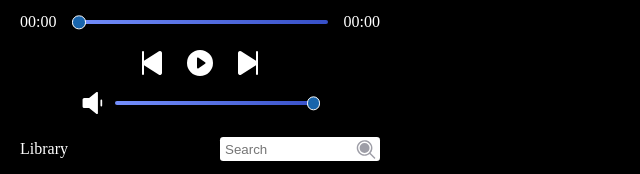
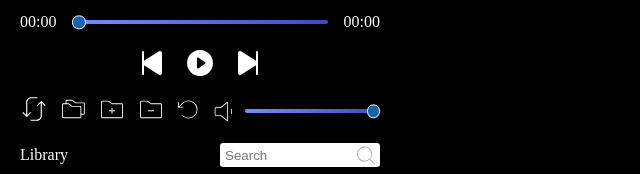
Before and after one commit to AnirbanRahi/mini-music-player-overlay, an Electron app: page index.html in a window 1280 px wide. Shown: the part 273-447 px from the top of the page, without its empty margins (0-640 px from the left). Drawn offline with Linux system fonts and the light colour scheme; no server answers.

Commit message:
add sources, refresh and rescan icons

```diff
--- a/index.html
+++ b/index.html
@@ -51,16 +51,58 @@
                 </path>
             </svg>
         </div>
-        <div class="volume">
-            <svg xmlns="http://www.w3.org/2000/svg" id="volume" width="32" height="32" fill="#ffffff"
-                viewBox="0 0 256 256">
-                <path
-                    d="M168,32V224a8,8,0,0,1-12.91,6.31L85.25,176H40a16,16,0,0,1-16-16V96A16,16,0,0,1,40,80H85.25l69.84-54.31A8,8,0,0,1,168,32Zm32,64a8,8,0,0,0-8,8v48a8,8,0,0,0,16,0V104A8,8,0,0,0,200,96Z">
-                </path>
-            </svg>
-            <input type="range" id="volume-level" value="1.0" min="0.0" max="1.0" step="0.01" class="progress-bar">
+        <div class="settings">
+            <div class="refresh">
+                <svg xmlns="http://www.w3.org/2000/svg" x="0px" y="0px" width="28" height="28" viewBox="0,0,256,256">
+                    <g fill="#ffffff" fill-rule="nonzero" stroke="none" stroke-width="1" stroke-linecap="butt" stroke-linejoin="miter"
+                        stroke-miterlimit="10" stroke-dasharray="" stroke-dashoffset="0" font-family="none" font-weight="none"
+                        font-size="none" text-anchor="none" style="mix-blend-mode: normal">
+                        <g transform="scale(5.12,5.12)">
+                            <path
+                                d="M20,4c-4.94531,0 -9,4.05469 -9,9v22.5625l-5.28125,-5.28125l-1.4375,1.4375l7,7l0.71875,0.6875l0.71875,-0.6875l7,-7l-1.4375,-1.4375l-5.28125,5.28125v-22.5625c0,-3.85547 3.14453,-7 7,-7h11v-2zM38,10.59375l-0.71875,0.6875l-7,7l1.4375,1.4375l5.28125,-5.28125v22.5625c0,3.85547 -3.14453,7 -7,7h-11v2h11c4.94531,0 9,-4.05469 9,-9v-22.5625l5.28125,5.28125l1.4375,-1.4375l-7,-7z">
+                            </path>
+                        </g>
+                    </g>
+                </svg>
+            </div>
+            <div id="sources">
+                <svg xmlns="http://www.w3.org/2000/svg" width="28" height="28" fill="#ffffff" viewBox="0 0 256 256">
+                    <path
+                        d="M224,68H153.33l-28.8-21.6a12.05,12.05,0,0,0-7.2-2.4H72A12,12,0,0,0,60,56V76H40A12,12,0,0,0,28,88V200a12,12,0,0,0,12,12H192.89A11.12,11.12,0,0,0,204,200.89V180h20.89A11.12,11.12,0,0,0,236,168.89V80A12,12,0,0,0,224,68ZM196,200.89a3.12,3.12,0,0,1-3.11,3.11H40a4,4,0,0,1-4-4V88a4,4,0,0,1,4-4H85.33a4,4,0,0,1,2.4.8l29.87,22.4a4,4,0,0,0,2.4.8h72a4,4,0,0,1,4,4Zm32-32a3.12,3.12,0,0,1-3.11,3.11H204V112a12,12,0,0,0-12-12H121.33L92.53,78.4a12.05,12.05,0,0,0-7.2-2.4H68V56a4,4,0,0,1,4-4h45.33a4,4,0,0,1,2.4.8L149.6,75.2a4,4,0,0,0,2.4.8h72a4,4,0,0,1,4,4Z">
+                    </path>
+                </svg>
+            </div>
+            <div id="add_sources">
+                <svg xmlns="http://www.w3.org/2000/svg" width="28" height="28" fill="#ffffff" viewBox="0 0 256 256">
+                    <path
+                        d="M216,76H129.33l-28.8-21.6a12.05,12.05,0,0,0-7.2-2.4H40A12,12,0,0,0,28,64V200a12,12,0,0,0,12,12H216.89A11.12,11.12,0,0,0,228,200.89V88A12,12,0,0,0,216,76Zm4,124.89a3.12,3.12,0,0,1-3.11,3.11H40a4,4,0,0,1-4-4V64a4,4,0,0,1,4-4H93.33a4,4,0,0,1,2.4.8L125.6,83.2a4,4,0,0,0,2.4.8h88a4,4,0,0,1,4,4ZM156,144a4,4,0,0,1-4,4H132v20a4,4,0,0,1-8,0V148H104a4,4,0,0,1,0-8h20V120a4,4,0,0,1,8,0v20h20A4,4,0,0,1,156,144Z">
+                    </path>
+                </svg>
+            </div>
+            <div id="remove_sources">
+                <svg xmlns="http://www.w3.org/2000/svg" width="28" height="28" fill="#ffffff" viewBox="0 0 256 256">
+                    <path
+                        d="M216,76H129.33l-28.8-21.6a12.05,12.05,0,0,0-7.2-2.4H40A12,12,0,0,0,28,64V200a12,12,0,0,0,12,12H216.89A11.12,11.12,0,0,0,228,200.89V88A12,12,0,0,0,216,76Zm4,124.89a3.12,3.12,0,0,1-3.11,3.11H40a4,4,0,0,1-4-4V64a4,4,0,0,1,4-4H93.33a4,4,0,0,1,2.4.8L125.6,83.2a4,4,0,0,0,2.4.8h88a4,4,0,0,1,4,4ZM156,144a4,4,0,0,1-4,4H104a4,4,0,0,1,0-8h48A4,4,0,0,1,156,144Z">
+                    </path>
+                </svg>
+            </div>
+            <div id="rescan">
+                <svg xmlns="http://www.w3.org/2000/svg" width="25" height="25" fill="#ffffff" viewBox="0 0 256 256">
+                    <path
+                        d="M220,128a92,92,0,0,1-90.77,92H128a91.47,91.47,0,0,1-63.13-25.1,4,4,0,1,1,5.5-5.82A84,84,0,1,0,68.6,68.57l-.13.12L34.3,100H72a4,4,0,0,1,0,8H24a4,4,0,0,1-4-4V56a4,4,0,0,1,8,0V94.89l35-32A92,92,0,0,1,220,128Z">
+                    </path>
+                </svg>
+            </div>
+            <div class="volume">
+                <svg xmlns="http://www.w3.org/2000/svg" width="31" height="31" fill="#ffffff" viewBox="0 0 256 256">
+                    <path
+                        d="M161.76,28.41a4,4,0,0,0-4.22.43L86.63,84H40A12,12,0,0,0,28,96v64a12,12,0,0,0,12,12H86.63l70.91,55.16A4.07,4.07,0,0,0,160,228a3.92,3.92,0,0,0,1.76-.41A4,4,0,0,0,164,224V32A4,4,0,0,0,161.76,28.41ZM156,215.82l-65.54-51A4.06,4.06,0,0,0,88,164H40a4,4,0,0,1-4-4V96a4,4,0,0,1,4-4H88a4.06,4.06,0,0,0,2.46-.84l65.54-51ZM204,104v48a4,4,0,0,1-8,0V104a4,4,0,0,1,8,0Z">
+                    </path>
+                </svg>
+                <input type="range" id="volume-level" value="1.0" min="0.0" max="1.0" step="0.01" class="progress-bar">
+            </div>
         </div>
-        <br>
+
         <div class="search">
             <p>Library</p>
             <div class="search-box">
@@ -68,7 +110,7 @@
                 <svg xmlns="http://www.w3.org/2000/svg" id="search-svg" width="28" height="28" fill="#ffffff"
                     viewBox="0 0 256 256">
                     <path
-                        d="M168,112a56,56,0,1,1-56-56A56,56,0,0,1,168,112Zm61.66,117.66a8,8,0,0,1-11.32,0l-50.06-50.07a88,88,0,1,1,11.32-11.31l50.06,50.06A8,8,0,0,1,229.66,229.66ZM112,184a72,72,0,1,0-72-72A72.08,72.08,0,0,0,112,184Z">
+                        d="M226.83,221.17l-52.7-52.7a84.1,84.1,0,1,0-5.66,5.66l52.7,52.7a4,4,0,0,0,5.66-5.66ZM36,112a76,76,0,1,1,76,76A76.08,76.08,0,0,1,36,112Z">
                     </path>
                 </svg>
             </div>
--- a/style.css
+++ b/style.css
@@ -113,11 +113,19 @@ svg:hover path {
     gap: 1em;
 }
 
+.settings {
+    width: 90%;
+    display: flex;
+    align-items: center;
+    justify-content: center;
+    margin-left: auto;
+    margin-right: auto;
+    justify-content: space-between;
+}
+
 .volume {
     display: flex;
     align-items: center;
-    width: 60%;
-    margin: 0 auto;
     gap: .5em;
 }
 
@@ -217,28 +225,35 @@ svg:hover path {
 }
 
 /* Margins Top*/
-.container{
+.container {
     margin-top: 1em;
 }
-.artist-name{
+
+.artist-name {
     margin-top: 1.5em;
 }
-.song-name{
+
+.song-name {
     margin-top: .2em;
 }
-.progress-container{
+
+.progress-container {
     margin-top: 1em;
 }
-.controls{
+
+.controls {
     margin-top: 1em;
 }
-.volume{
-    margin-top: .5em;
+
+.settings {
+    margin-top: 1em;
 }
-.search{
-    margin-top: 0em;
+
+.search {
+    margin-top: 1em;
 }
-.library{
+
+.library {
     margin-top: .6em;
 }
 
```
